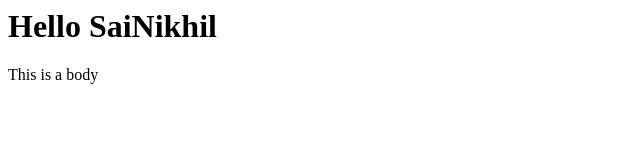
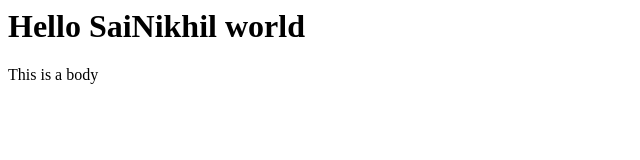
Before and after one commit to sainikhilgoud10/stunning-giggle, a plain HTML site: page index.html in a window 1280 px wide. Shown: the whole page, without its empty margins (0-640 px from the left). Drawn offline with Linux system fonts and the light colour scheme.

Commit message:
test no of commits

```diff
--- a/index.html
+++ b/index.html
@@ -1,6 +1,6 @@
 <html>
 	<head>
-		<h1> Hello SaiNikhil</h1>
+		<h1> Hello SaiNikhil world</h1>
 	</head>
 	<body>
 		<p> This is a body </p>
```
Also changed, not shown: inst.txt.
